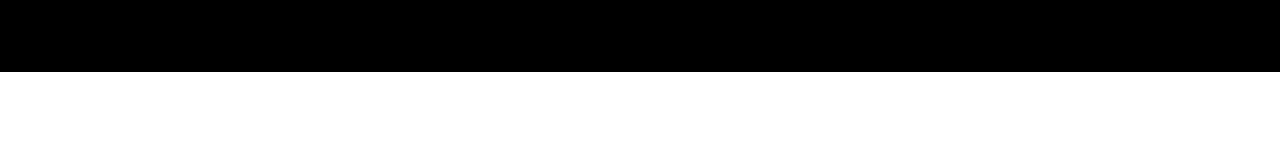
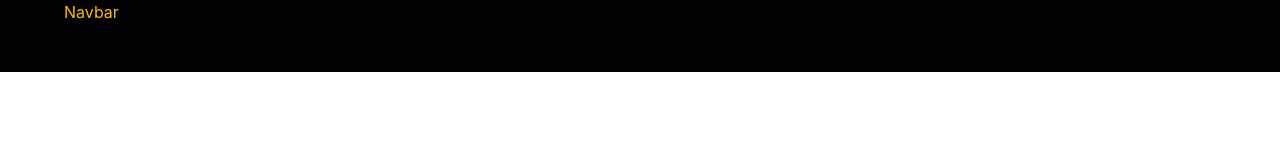
Before and after one commit to Deepak-Kumar-Saini/bank-modern-app, a React (Vite) app: page / in a window 1280 px wide. Shown: the top 160 px of the page. Built offline with nearby package versions, Linux system fonts and the light colour scheme.

Commit message:
create navbar.jsx

```diff
--- a/src/App.jsx
+++ b/src/App.jsx
@@ -1,12 +1,13 @@
 import React from 'react'
 import styles from './style'
+import Navbar from './components/Navbar'
 
 function App() {
   return (
     <div className='bg-black w-full overflow-hidden'>
       <div className={`${styles.paddingX} ${styles.flexCenter}`}>
         <div className={`${styles.boxWidth}`}>
-          Navbar
+          <Navbar />
         </div>
       </div>
       <div className={`bg-black ${styles.flexStart}`}>
--- /dev/null
+++ b/src/components/Navbar.jsx
@@ -0,0 +1,9 @@
+import React from 'react'
+
+function Navbar() {
+  return (
+    <div className='text-amber-400'>Navbar</div>
+  )
+}
+
+export default Navbar
```
